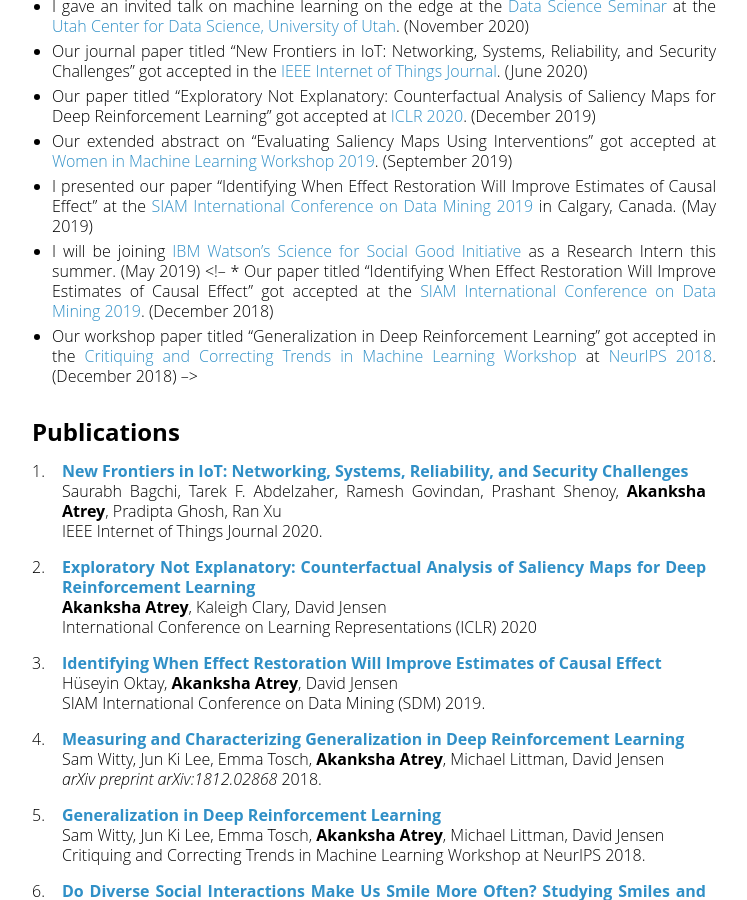
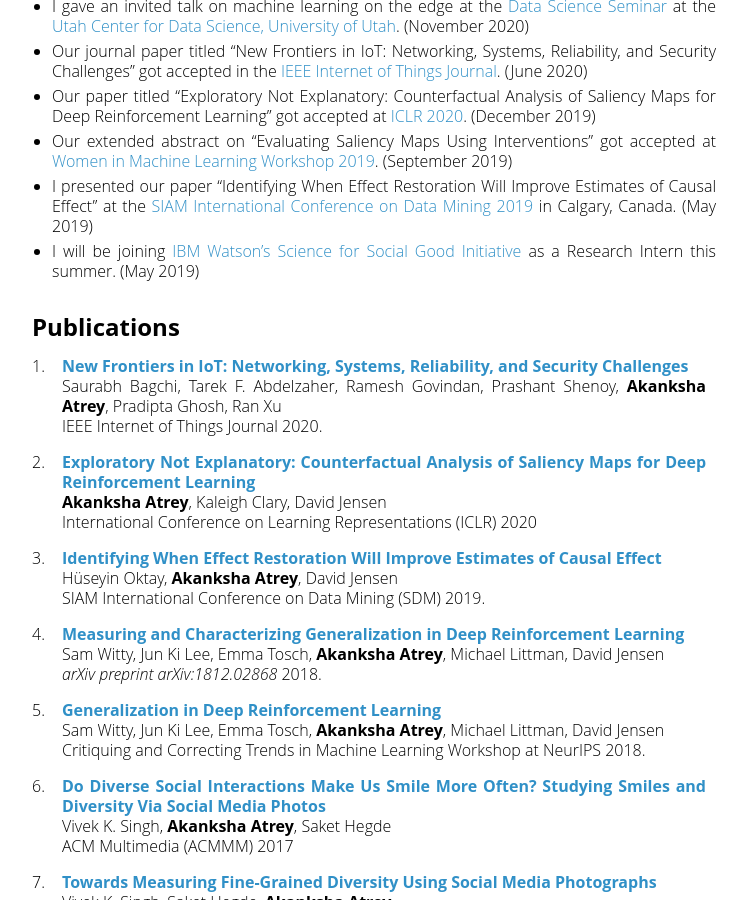
Before and after one commit to akanksha-atrey/akanksha-atrey.github.io, a Jekyll site: the page built from index.md, in a window 1280 px wide and 900 px high, scrolled down 636 px. Shown: the whole window, without its empty margins (256-1003 px from the left). Built offline with Jekyll 4.4.1, drawn with Linux system fonts in a browser that asks for light colours; our own code applies the rules of GitHub Pages for plain Markdown files.

Commit message:
fixing bug with comments

```diff
--- a/index.md
+++ b/index.md
@@ -20,9 +20,6 @@ Prior to joining UMass, I was a software engineer at IBM where I worked on the z
 * Our extended abstract on "Evaluating Saliency Maps Using Interventions" got accepted at [Women in Machine Learning Workshop 2019](https://wimlworkshop.org/2019/). (September 2019)
 * I presented our paper "Identifying When Effect Restoration Will Improve Estimates of Causal Effect" at the [SIAM International Conference on Data Mining 2019](https://www.siam.org/Conferences/CM/Conference/sdm19) in Calgary, Canada. (May 2019)
 * I will be joining [IBM Watson's Science for Social Good Initiative](https://www.research.ibm.com/science-for-social-good/) as a Research Intern this summer. (May 2019)
-<!-- * I received an Honorable Mention for the [NSF Graduate Research Fellowship Program](https://www.nsfgrfp.org/). (April 2019) -->
-<!-- * Our paper titled "Identifying When Effect Restoration Will Improve Estimates of Causal Effect" got accepted at the [SIAM International Conference on Data Mining 2019](https://www.siam.org/Conferences/CM/Main/sdm19). (December 2018)
-* Our workshop paper titled "Generalization in Deep Reinforcement Learning" got accepted in the [Critiquing and Correcting Trends in Machine Learning Workshop](https://ml-critique-correct.github.io/) at [NeurIPS 2018](https://nips.cc/). (December 2018) -->
 
 ---
 
```
